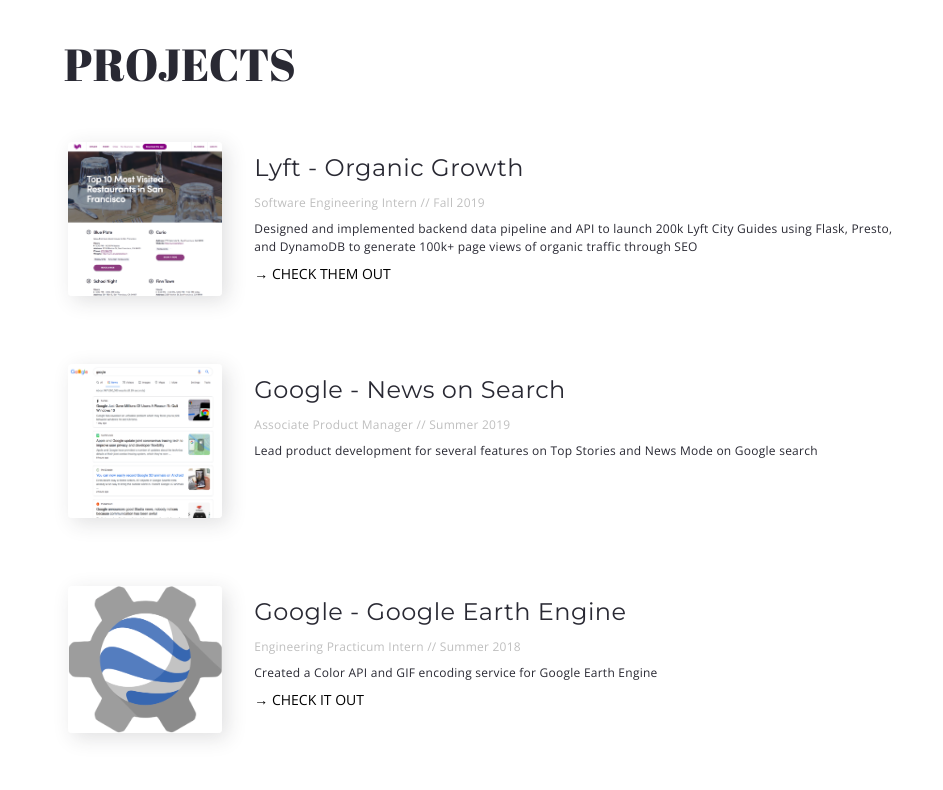
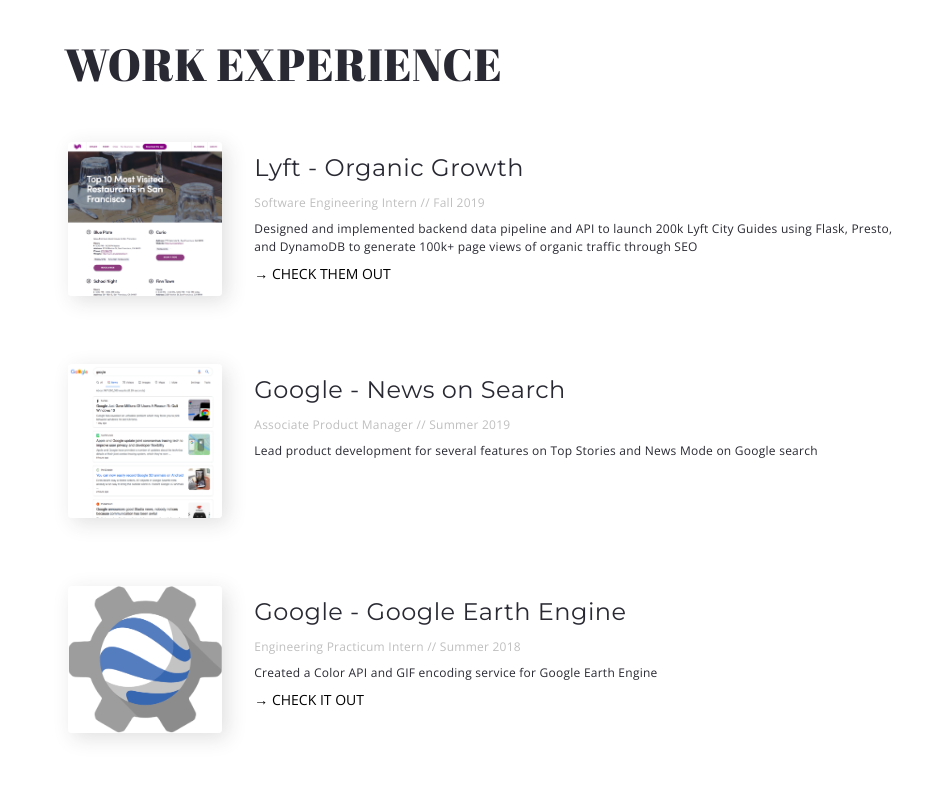
Before and after one commit to jessicahong9/jessicahong9.github.io, a website: page work.html in a window 1280 px wide. Shown: the part 152-942 px from the top of the page, without its empty margins (158-1101 px from the left). Drawn offline with nearby package versions, Linux system fonts and the light colour scheme; a web font is replaced by a local one.

Commit message:
fix work

```diff
--- a/work.html
+++ b/work.html
@@ -32,10 +32,10 @@
     d3.json("./work.json").then((data) => {
 
         section = d3.select("div#mainrow").append("div")
-            .attr("id", "WORK EXPERIENCE")
+            .attr("id", "work")
             .style("padding", "25px")
 
-        section.append("header").style('padding-left', '20px').text('PROJECTS')
+        section.append("header").style('padding-left', '20px').text('WORK EXPERIENCE')
 
         generateProjects( data, section)
     });
```
